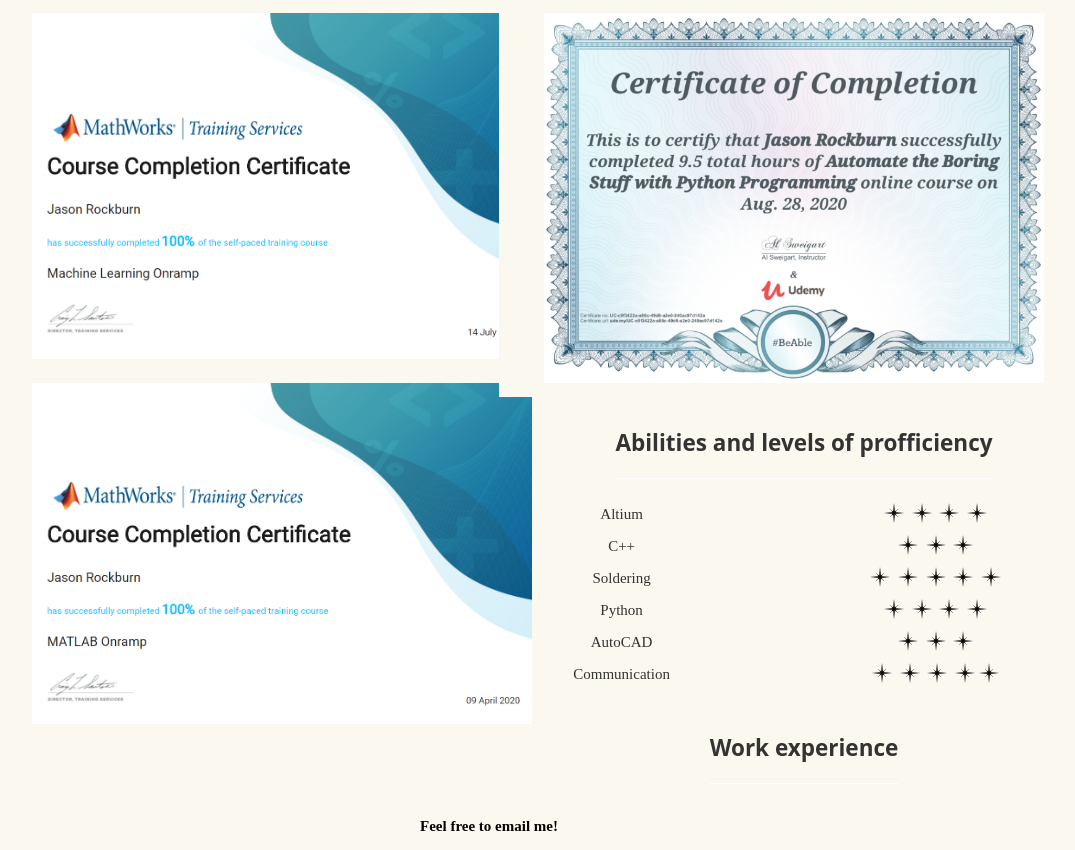
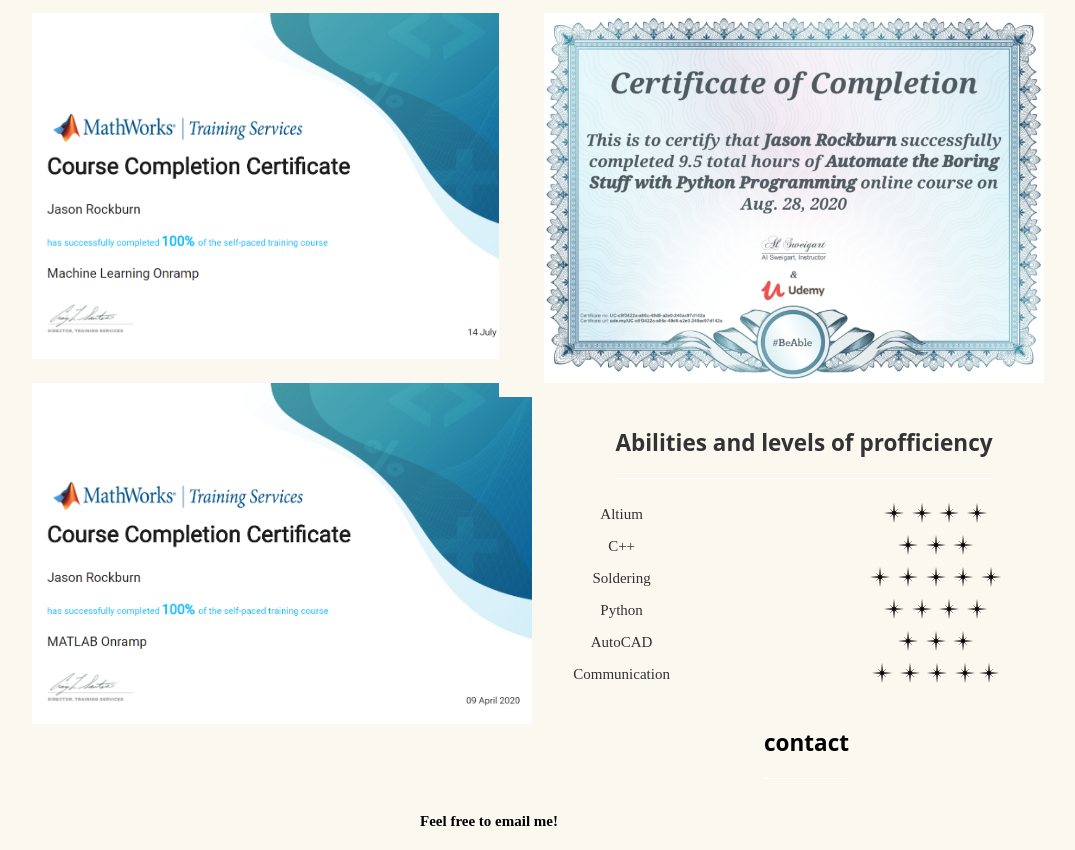
Before and after one commit to jrr94/jasonrockburn.com, a plain HTML site: page Main.html in a window 1280 px wide. Shown: the part 4908-5758 px from the top of the page, without its empty margins (151-1226 px from the left). Drawn offline with Linux system fonts and the light colour scheme.

Commit message:
contact-update-html
updated bottom contact and commented out work experience for the time being

```diff
--- a/Main.html
+++ b/Main.html
@@ -226,11 +226,16 @@
 
       </table>
     </div>
+  <!--
     <div class="work" id="work">
       <h2>Work experience</h2>
     </div>
+  -->
     <div class="contact">
-      <a href="mailto:jason.rockburn@ieee.org" class="contact" id="contact">Feel free to email me!</a>
+      <h2>contact</h2>
+      <p>
+        <a href="mailto:jason.rockburn@ieee.org" class="contact" id="contact">Feel free to email me!</a>
+      </p>
     </div>
   </body>
 
```
